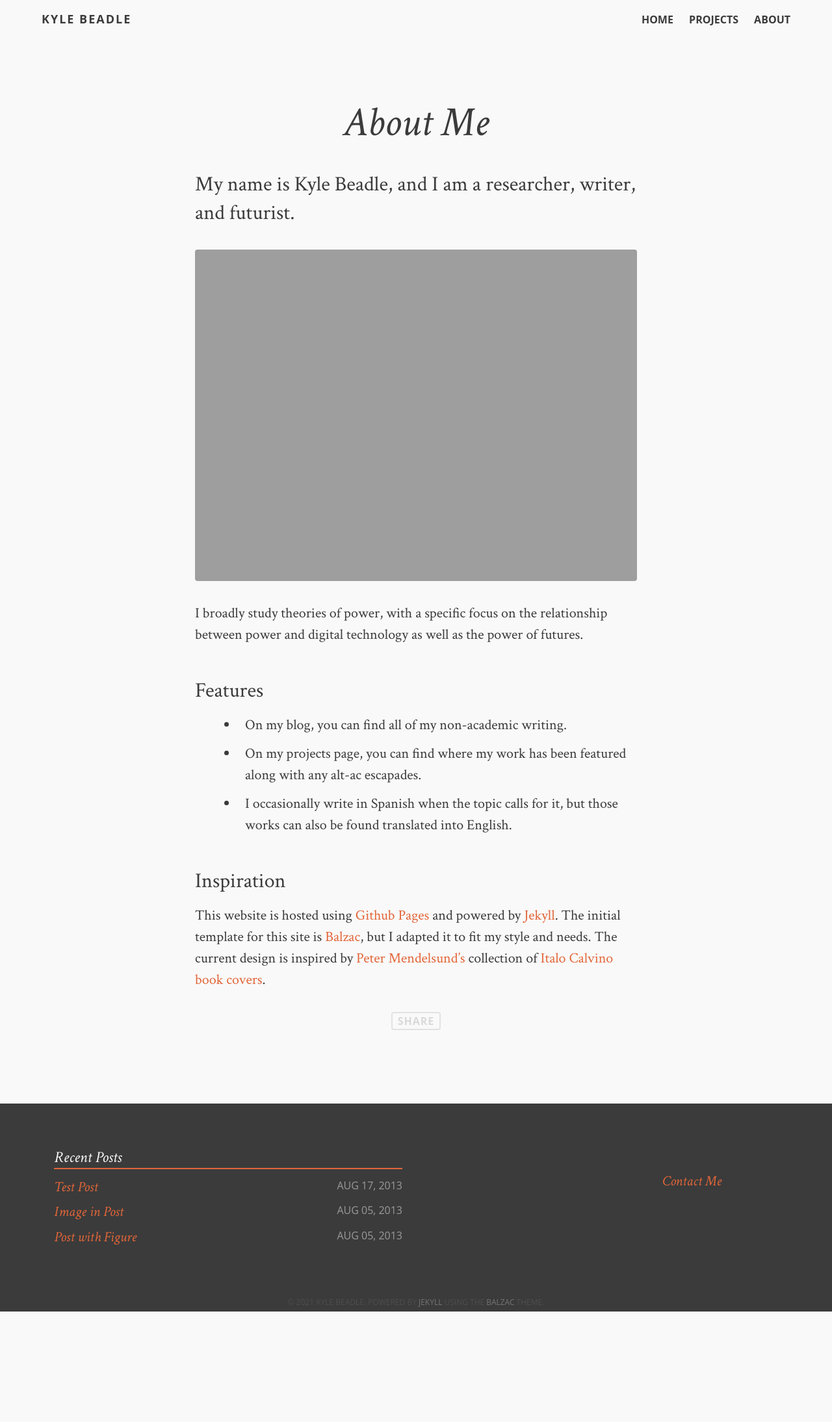
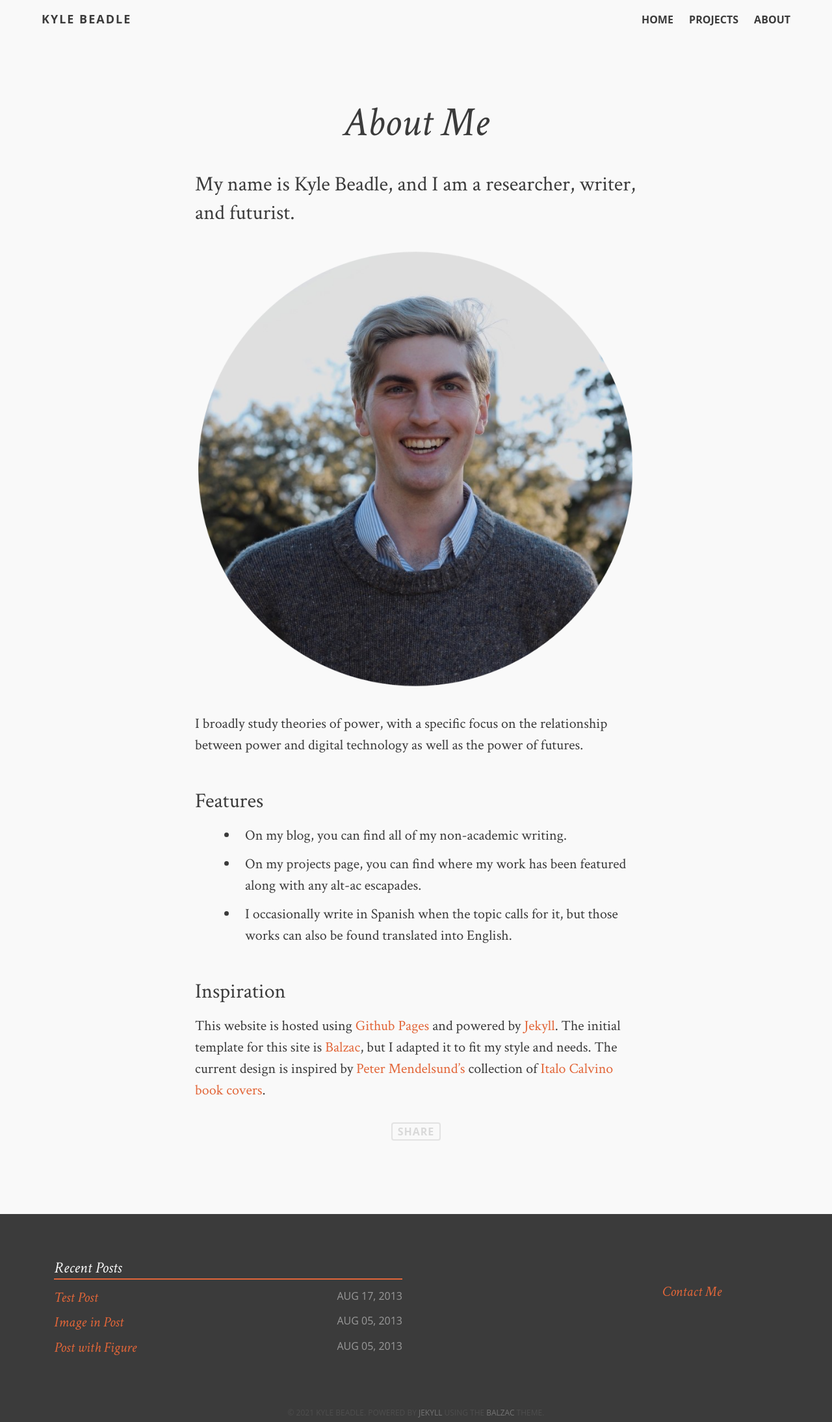
Before and after one commit to kbeadl/blog, a Jekyll site: the page built from index.md, in a window 1280 px wide. Shown: the whole page at 65% size. Built offline with Jekyll 4.4.1, drawn with Linux system fonts in a browser that asks for light colours; comment, search, counter and statistics services are not loaded; before the commit the page ends 2018 px from its top, so only the background shows below that.

Commit message:
Update index.md

```diff
--- a/index.md
+++ b/index.md
@@ -6,7 +6,7 @@ description: My name is Kyle Beadle, and I am a researcher, writer, and futurist
 tags: [about, Jekyll, theme, responsive]
 ---
 
-![Drawing A]({{ site.url }}/images/portrait.jpg)
+![Drawing A]({{ site.url }}/images/portrait.png)
 
 I broadly study theories of power, with a specific focus on the relationship between power and digital technology as well as the power of futures.
 
```
